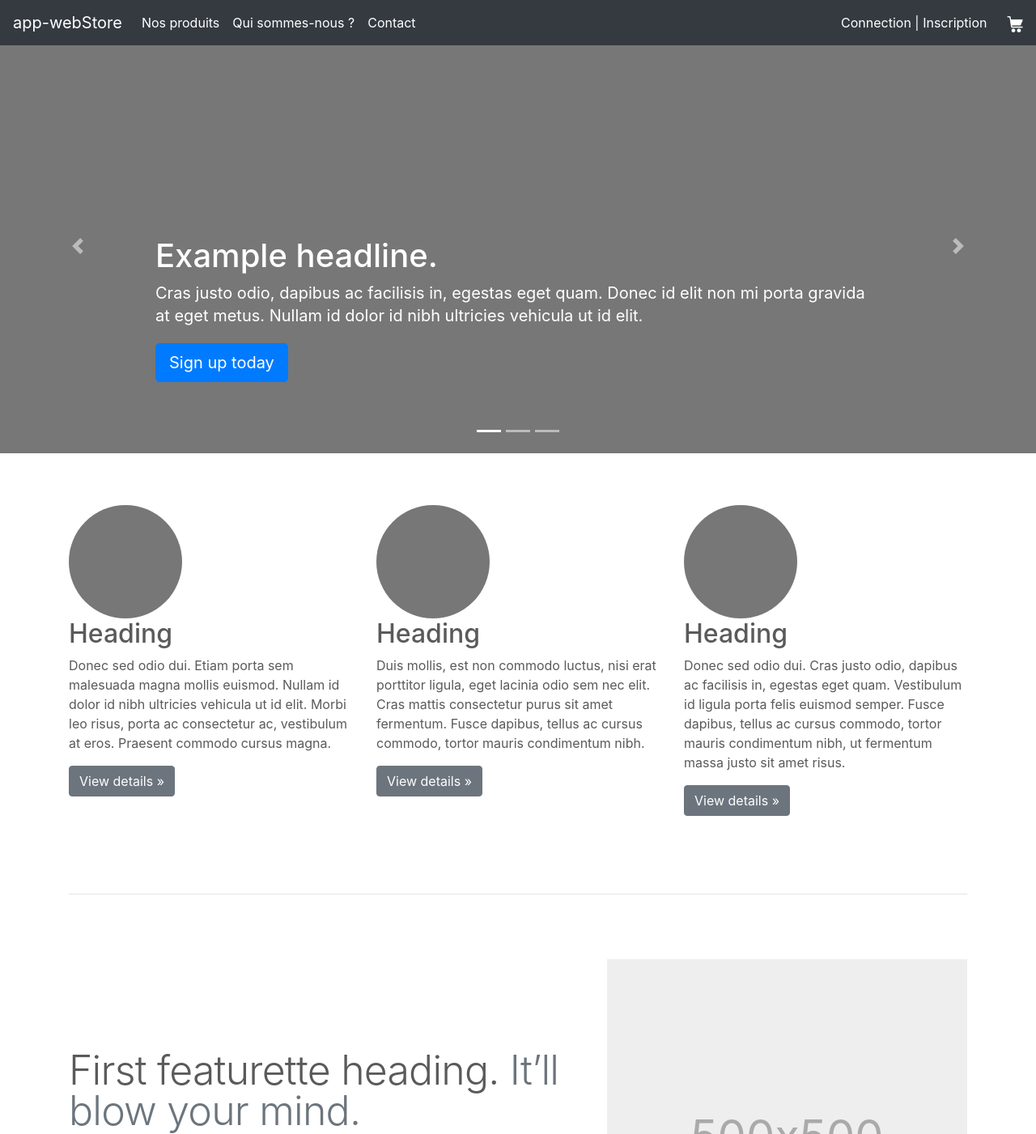
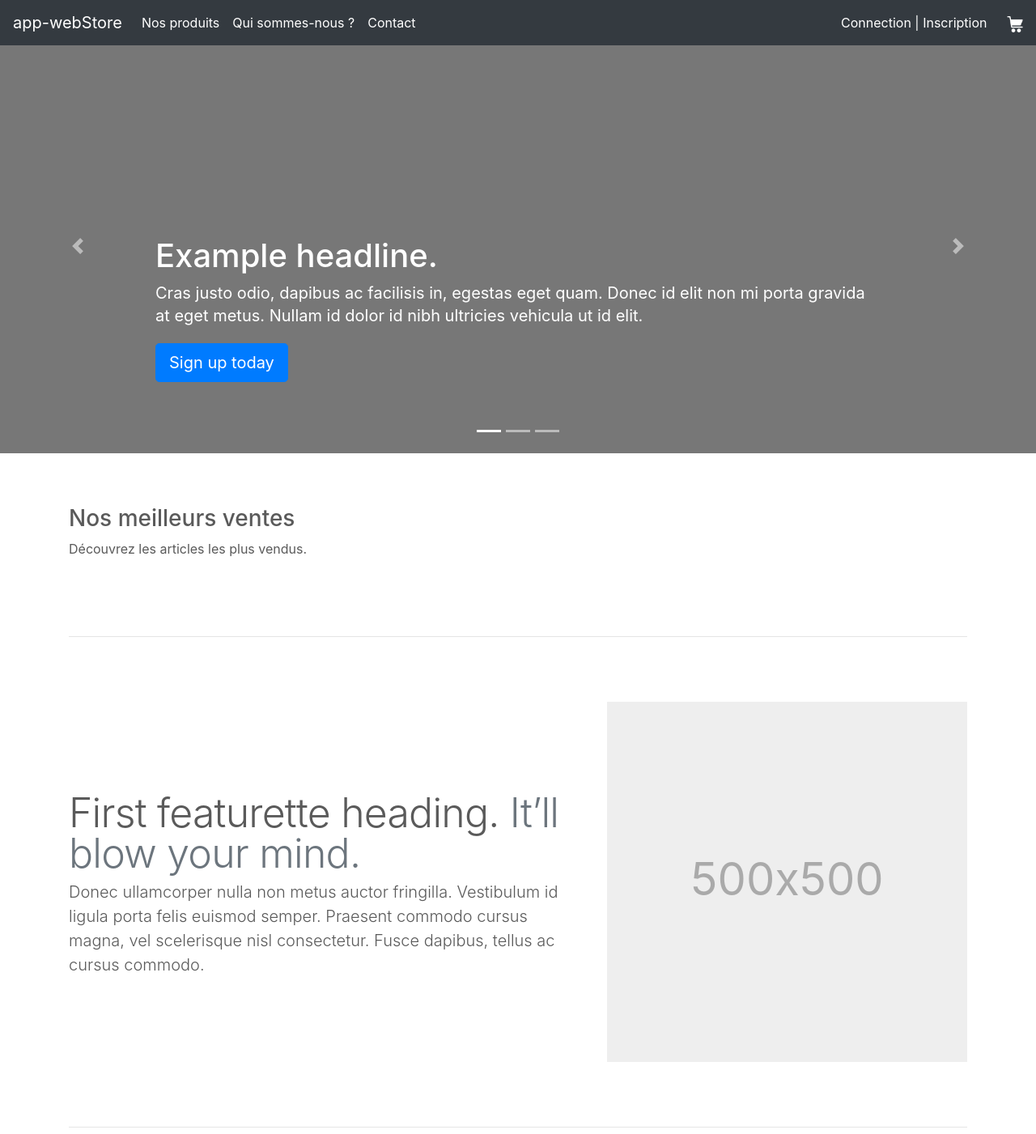
Before and after one commit to ibcherif/app-webstore, a Symfony app: template templates/home/index.html.twig in a window 1280 px wide. Shown: the top 1401 px of the page at 81% size. Run offline with Twig, Linux system fonts and the light colour scheme; the template is opened without the code that fills it, so the values that code supplies are empty; some libraries are stand-ins or nearby versions.

Commit message:
Mettre des produits à la une pour les afficher sur la homepage

```diff
--- a/src/Controller/Admin/ProductCrudController.php
+++ b/src/Controller/Admin/ProductCrudController.php
@@ -5,6 +5,7 @@ namespace App\Controller\Admin;
 use App\Entity\Product;
 use EasyCorp\Bundle\EasyAdminBundle\Controller\AbstractCrudController;
 use EasyCorp\Bundle\EasyAdminBundle\Field\AssociationField;
+use EasyCorp\Bundle\EasyAdminBundle\Field\BooleanField;
 use EasyCorp\Bundle\EasyAdminBundle\Field\ImageField;
 use EasyCorp\Bundle\EasyAdminBundle\Field\MoneyField;
 use EasyCorp\Bundle\EasyAdminBundle\Field\SlugField;
@@ -30,6 +31,7 @@ class ProductCrudController extends AbstractCrudController
                 ->setRequired(false),
             TextField::new('subtitle'),
             TextareaField::new('description'),
+            BooleanField::new('isBest'),
             MoneyField::new('price')->setCurrency('EUR'),
             AssociationField::new('category')
         ];
--- a/src/Controller/ProductController.php
+++ b/src/Controller/ProductController.php
@@ -38,9 +38,11 @@ class ProductController extends AbstractController
     public function show($slug): Response
     {
         $product=$this->entityManager->getRepository(Product::class)->findOneBySlug($slug);
+        $products = $this->entityManager->getRepository(Product::class)->findByIsBest(true);
         if(!$product) $this->redirectToRoute('app_products');
         return $this->render('product/show.html.twig',[
-            'product' => $product
+            'product' => $product,
+            'products' => $products
         ]);
     }
 }
--- a/templates/home/index.html.twig
+++ b/templates/home/index.html.twig
@@ -3,25 +3,14 @@
 {% block carousel %}{% endblock %}
 {% block content%}
     <!-- Three columns of text below the carousel -->
+    <h3>Nos meilleurs ventes</h3>
+    <p>Découvrez les articles les plus vendus.</p>
     <div class="row">
-        <div class="col-lg-4">
-            <svg class="bd-placeholder-img rounded-circle" width="140" height="140" xmlns="http://www.w3.org/2000/svg" preserveAspectRatio="xMidYMid slice" focusable="false" role="img" aria-label="Placeholder: 140x140"><title>Placeholder</title><rect width="100%" height="100%" fill="#777"/><text x="50%" y="50%" fill="#777" dy=".3em">140x140</text></svg>
-            <h2>Heading</h2>
-            <p>Donec sed odio dui. Etiam porta sem malesuada magna mollis euismod. Nullam id dolor id nibh ultricies vehicula ut id elit. Morbi leo risus, porta ac consectetur ac, vestibulum at eros. Praesent commodo cursus magna.</p>
-            <p><a class="btn btn-secondary" href="#" role="button">View details &raquo;</a></p>
-        </div><!-- /.col-lg-4 -->
-        <div class="col-lg-4">
-            <svg class="bd-placeholder-img rounded-circle" width="140" height="140" xmlns="http://www.w3.org/2000/svg" preserveAspectRatio="xMidYMid slice" focusable="false" role="img" aria-label="Placeholder: 140x140"><title>Placeholder</title><rect width="100%" height="100%" fill="#777"/><text x="50%" y="50%" fill="#777" dy=".3em">140x140</text></svg>
-            <h2>Heading</h2>
-            <p>Duis mollis, est non commodo luctus, nisi erat porttitor ligula, eget lacinia odio sem nec elit. Cras mattis consectetur purus sit amet fermentum. Fusce dapibus, tellus ac cursus commodo, tortor mauris condimentum nibh.</p>
-            <p><a class="btn btn-secondary" href="#" role="button">View details &raquo;</a></p>
-        </div><!-- /.col-lg-4 -->
-        <div class="col-lg-4">
-            <svg class="bd-placeholder-img rounded-circle" width="140" height="140" xmlns="http://www.w3.org/2000/svg" preserveAspectRatio="xMidYMid slice" focusable="false" role="img" aria-label="Placeholder: 140x140"><title>Placeholder</title><rect width="100%" height="100%" fill="#777"/><text x="50%" y="50%" fill="#777" dy=".3em">140x140</text></svg>
-            <h2>Heading</h2>
-            <p>Donec sed odio dui. Cras justo odio, dapibus ac facilisis in, egestas eget quam. Vestibulum id ligula porta felis euismod semper. Fusce dapibus, tellus ac cursus commodo, tortor mauris condimentum nibh, ut fermentum massa justo sit amet risus.</p>
-            <p><a class="btn btn-secondary" href="#" role="button">View details &raquo;</a></p>
-        </div><!-- /.col-lg-4 -->
+        {% for product in products %}
+            <div class="col-md-3">
+                {% include 'product/single_product.html.twig' %}
+            </div>
+        {% endfor %}
     </div><!-- /.row -->
 
 
--- /dev/null
+++ b/templates/product/single_product.html.twig
@@ -0,0 +1,6 @@
+<div class="product-item text-center">
+    <a href="{{ path('app_product', {'slug': product.slug }) }}"><img src="/upload/{{ product.illustration }}" alt="{{ product.name }}" class="img-fluid"></a>
+    <h5>{{ product.name }}</h5>
+    <span class="product-subtitle">{{ product.subtitle }}</span>
+    <span class="product-price">{{ (product.price / 100) |number_format(2, ',' , '.')}} €</span>
+</div>
```
Also changed, not shown: migrations/Version20220402021405.php (added, +31 -0 lines), src/Controller/HomeController.php (+12 -1 lines), src/Entity/Product.php (+15 -0 lines), templates/product/index.html.twig (+1 -6 lines), templates/product/show.html.twig (+10 -0 lines).
